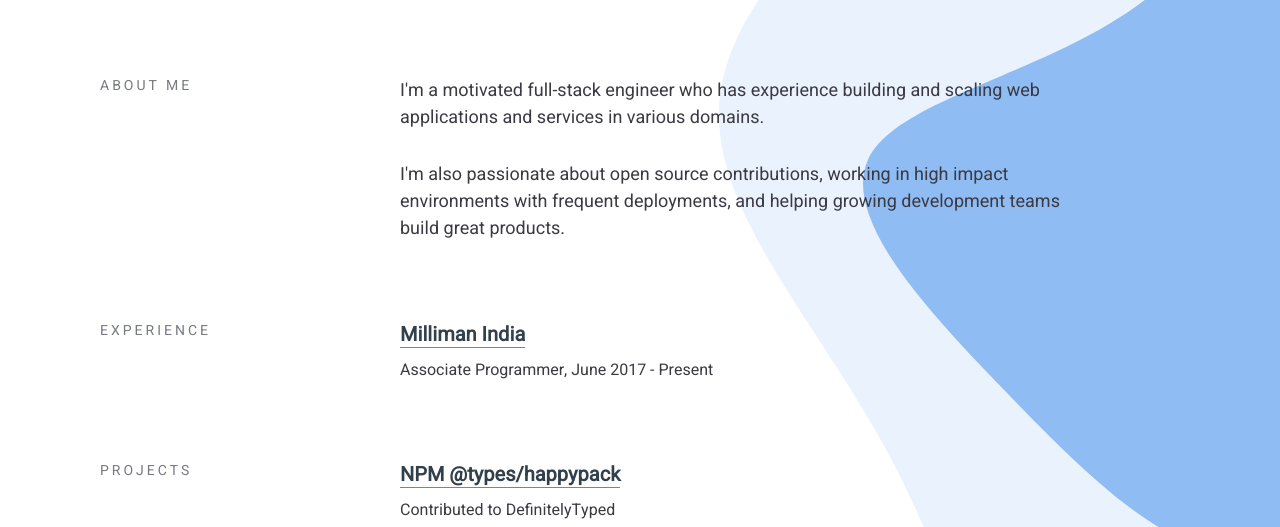
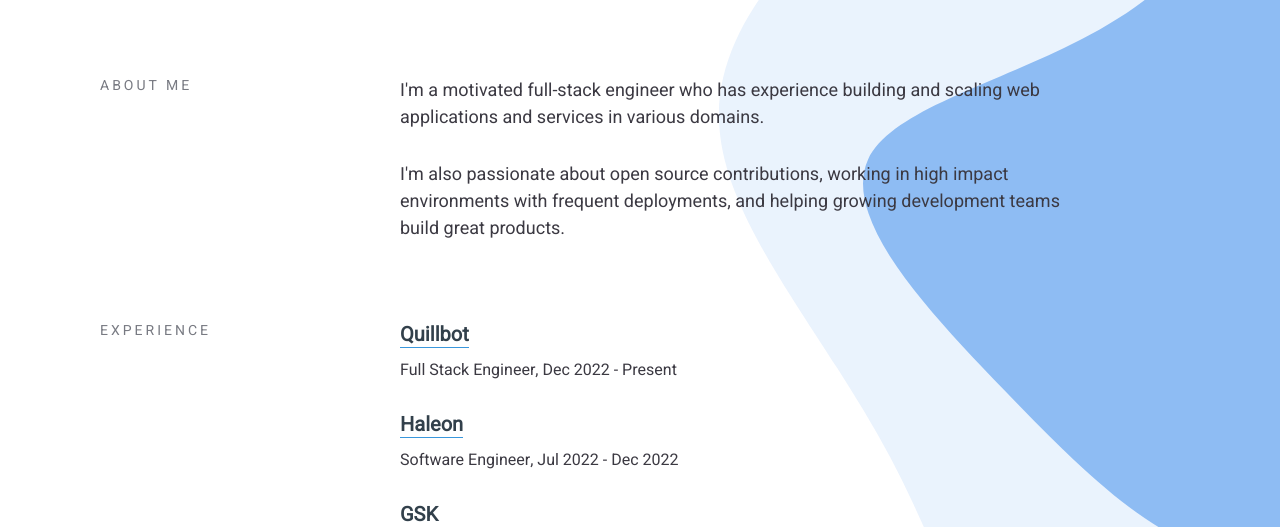
Before and after one commit to akashishu777/portfolio, a Gatsby site: page / in a window 1280 px wide. Shown: the part 273-800 px from the top of the page. Built offline with nearby package versions, Linux system fonts and the light colour scheme; Gatsby itself is replaced by a stand-in of ours.

Commit message:
updated the experience

```diff
--- a/src/pages/index.js
+++ b/src/pages/index.js
@@ -23,9 +23,24 @@
     </Section>
     <Section id="experience" title="Experience">
       <Link
+        title="Quillbot"
+        link="https://quillbot.com/"
+        desc="Full Stack Engineer, Dec 2022 - Present"
+      />
+      <Link
+        title="Haleon"
+        link="https://www.haleon.com/"
+        desc="Software Engineer, Jul 2022 - Dec 2022"
+      />
+      <Link
+        title="GSK"
+        link="https://www.gsk.com/en-gb/"
+        desc="Software Engineer, Dec 2021 - Jul 2022"
+      />
+      <Link
         title="Milliman India"
         link="https://us.milliman.com/"
-        desc="Associate Programmer, June 2017 - Present"
+        desc="Associate Programmer, June 2017 - Dec 2021"
       />
     </Section>
     <Section id="projects" title="Projects">
```
